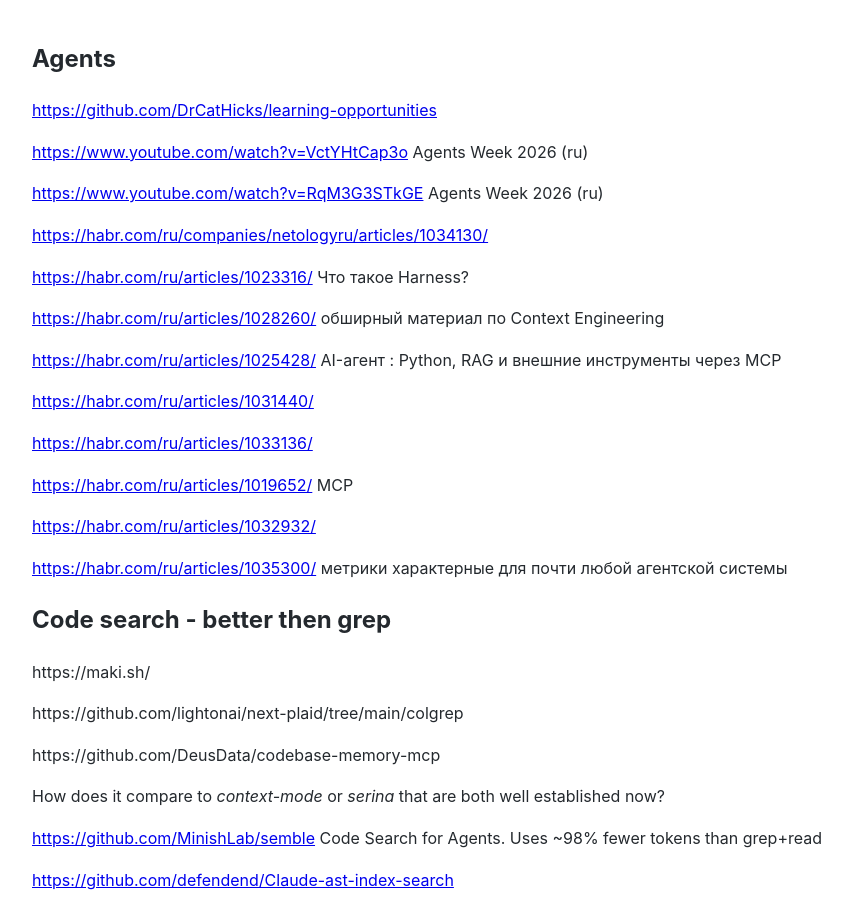
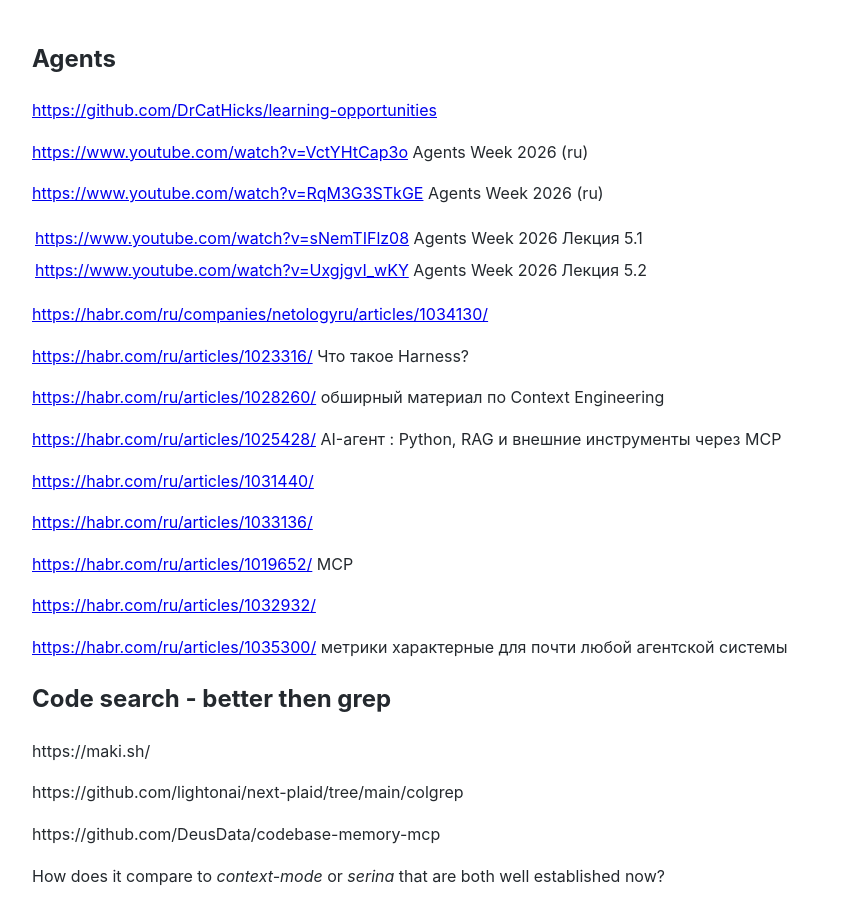
Before and after one commit to Michael-Lubinsky/michael-lubinsky.github.com, a Jekyll site: the page built from ml/agent.md, in a window 1280 px wide and 900 px high. Shown: the whole window, without its empty margins (158-1010 px from the left). Built offline with Jekyll 4.4.1, drawn with Linux system fonts in a browser that asks for light colours; our own code applies the rules of GitHub Pages for plain Markdown files.

Commit message:
Update agent.md

```diff
--- a/ml/agent.md
+++ b/ml/agent.md
@@ -4,7 +4,13 @@
 
 <https://www.youtube.com/watch?v=VctYHtCap3o> Agents Week 2026 (ru)
 
+
+
 <https://www.youtube.com/watch?v=RqM3G3STkGE>  Agents Week 2026 (ru)
+
+<https://www.youtube.com/watch?v=sNemTIFlz08> Agents Week 2026 | Лекция 5.1
+
+<https://www.youtube.com/watch?v=UxgjgvI_wKY> Agents Week 2026 | Лекция 5.2
 
 <https://habr.com/ru/companies/netologyru/articles/1034130/>
 
```
